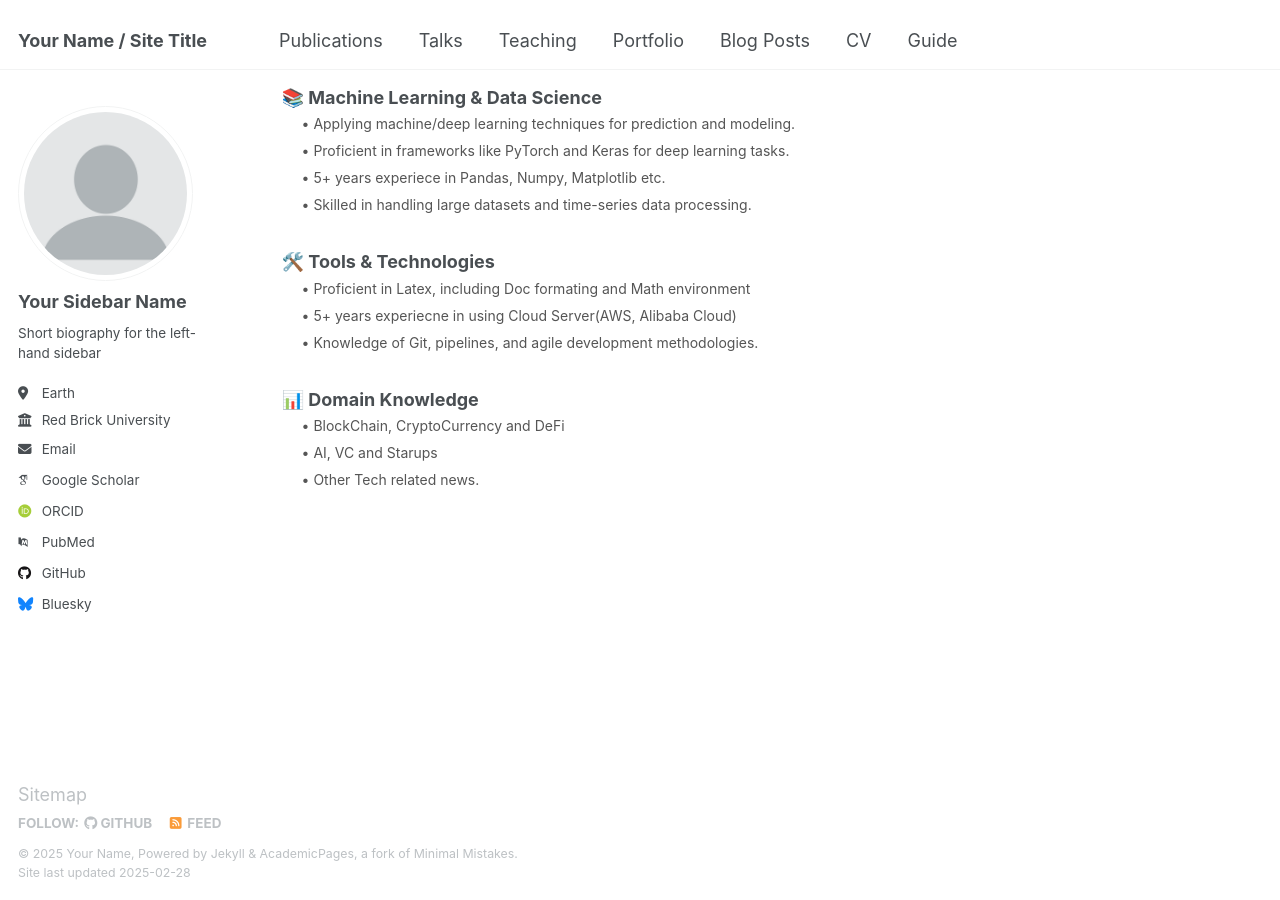
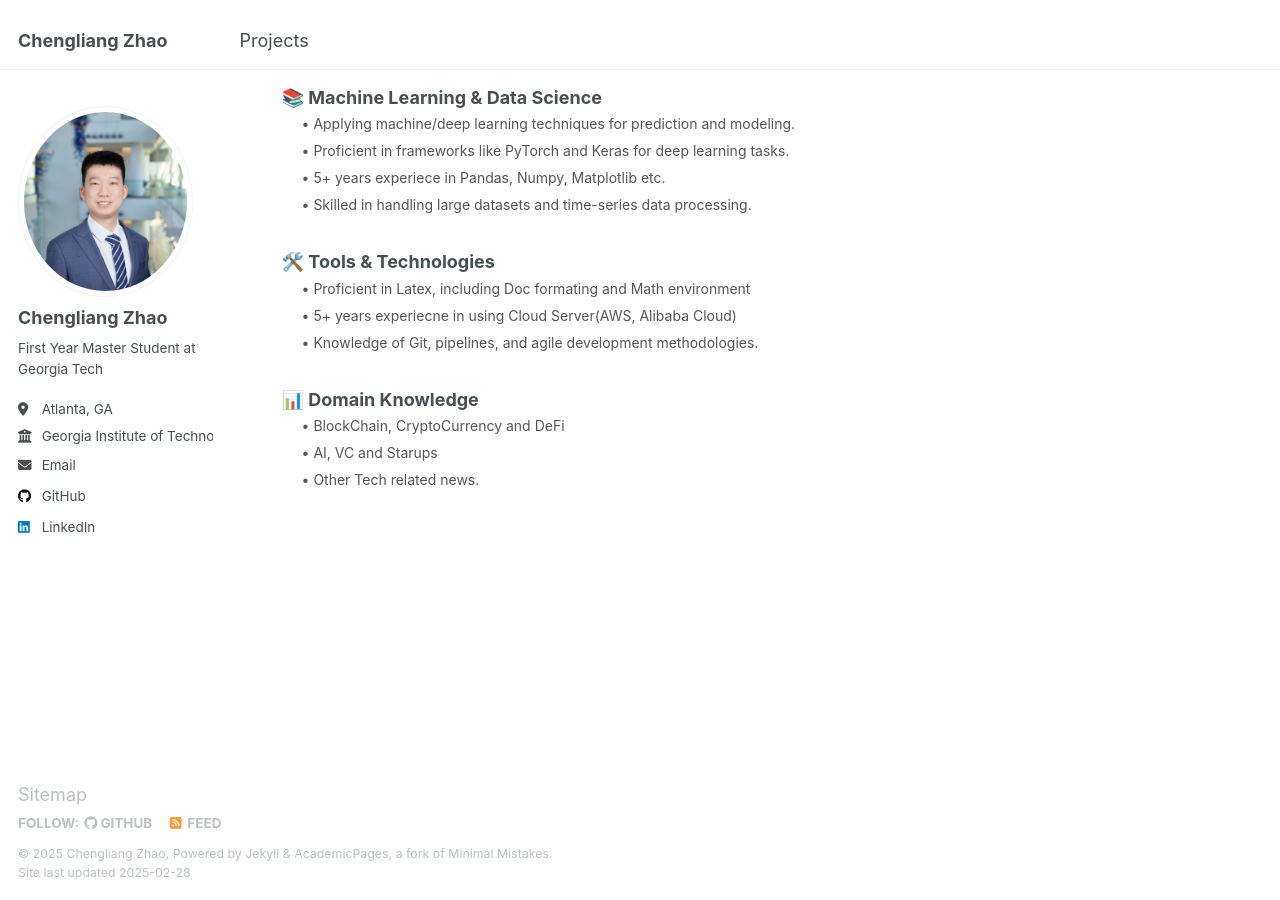
Before and after one commit to CL-ZHAO-git/CL-ZHAO-git.github.io, a Jekyll site: the page built from _pages/about.md, in a window 1280 px wide and 900 px high, scrolled down 1347 px. Built offline with Jekyll 4.4.1, drawn with Linux system fonts in a browser that asks for light colours; some web fonts are replaced.

```diff
--- a/_config.yml
+++ b/_config.yml
@@ -9,35 +9,35 @@
 # Basic Site Settings
 locale                   : "en-US"
 site_theme               : "default"
-title                    : "Your Name / Site Title"
+title                    : "Chengliang Zhao"
 title_separator          : "-"
-name                     : &name "Your Name"
-description              : &description "personal description"
-url                      : https://academicpages.github.io # the base hostname & protocol for your site e.g. "https://[your GitHub username].github.io"
+name                     : &name "Chengliang Zhao"
+description              : &description "My Personal Website"
+url                      : https://cl_zhao.github.io # the base hostname & protocol for your site e.g. "https://[your GitHub username].github.io"
 baseurl                  : "" # the subpath of your site, e.g. "/blog"
-repository               : "academicpages/academicpages.github.io"
+repository               : "CL-ZHAO-git/cl_zhao.github.io"
 
 # Site Author - The following control what appear as part of the author content on the side bar.
 #               If a field is blank the icon and link will not appear, otherwise it will be shown.
 #               Additional customization can be done by editing /_includes/author-profile.html
 author:
   # Biographic information
-  avatar           : "profile.png"
-  name             : "Your Sidebar Name"
+  avatar           : "profile.jpg"
+  name             : "Chengliang Zhao"
   pronouns         : # example: "she/her"
-  bio              : "Short biography for the left-hand sidebar"
-  location         : "Earth"
-  employer         : "Red Brick University"
+  bio              : "First Year Master Student at Georgia Tech"
+  location         : "Atlanta, GA"
+  employer         : "Georgia Institute of Technology"
   uri              : # URL
-  email            : "none@example.org"
+  email            : "czhao381@gatech.edu"
 
   # Academic websites
   arxiv            : # URL - Update with the correct link to your profile
-  googlescholar    : "https://scholar.google.com/citations?user=PS_CX0AAAAAJ"
+  googlescholar    : #"https://scholar.google.com/citations?user=PS_CX0AAAAAJ"
   impactstory      : # URL
-  orcid            : "http://orcid.org/yourorcidurl"
+  orcid            : #"http://orcid.org/yourorcidurl"
   semantic         : # URL
-  pubmed           : "https://www.ncbi.nlm.nih.gov/pubmed/?term=john+snow"
+  pubmed           : #"https://www.ncbi.nlm.nih.gov/pubmed/?term=john+snow"
   researchgate     : # URL
   scopus           : # URL
 
@@ -45,12 +45,12 @@ author:
   bitbucket        : # Username - Update with your username on the site
   codepen          : # Username
   dribbble         : # Username
-  github           : "academicpages"
+  github           : "CL-ZHAO-git"
   kaggle           : # Username
   stackoverflow    : # User number or user number and name (i.e., use "1" or "1/jeff-atwood")
 
   # Social media
-  bluesky          : "bsky.app" # Replace this with you Bluesky username
+  bluesky          : #"bsky.app" # Replace this with you Bluesky username
   facebook         : # Username
   flickr           : # Username
   foursquare       : # Username
@@ -59,7 +59,7 @@ author:
   keybase          : # Username
   instagram        : # Username
   lastfm           : # Username
-  linkedin         : # Username
+  linkedin         :   clzhao
   mastodon         : # URL
   medium           : # URL
   pinterest        : # Username
--- a/_data/authors.yml
+++ b/_data/authors.yml
@@ -1,8 +1,8 @@
 # Authors
 
 Name Name:
-  name        : "Name Name"
-  uri         : "http://name.com"
+  name        : "Chengliang Zhao"
+  uri         : "http://cl_zhao.github.io"
   email       : "name@name.com"
   bio         : "This is the first name."
   avatar      : "bio-photo-2.jpg"
```
Also changed, not shown: README.md (+6 -2 lines), _data/navigation.yml (+20 -14 lines), _pages/projects.md (added, +36 -0 lines), images/NiouQA.png (added), images/gt_logo.png (added), images/gt_logo1.png (added), images/logo3.png (added), images/profile.jpg (added), 1 other file.
